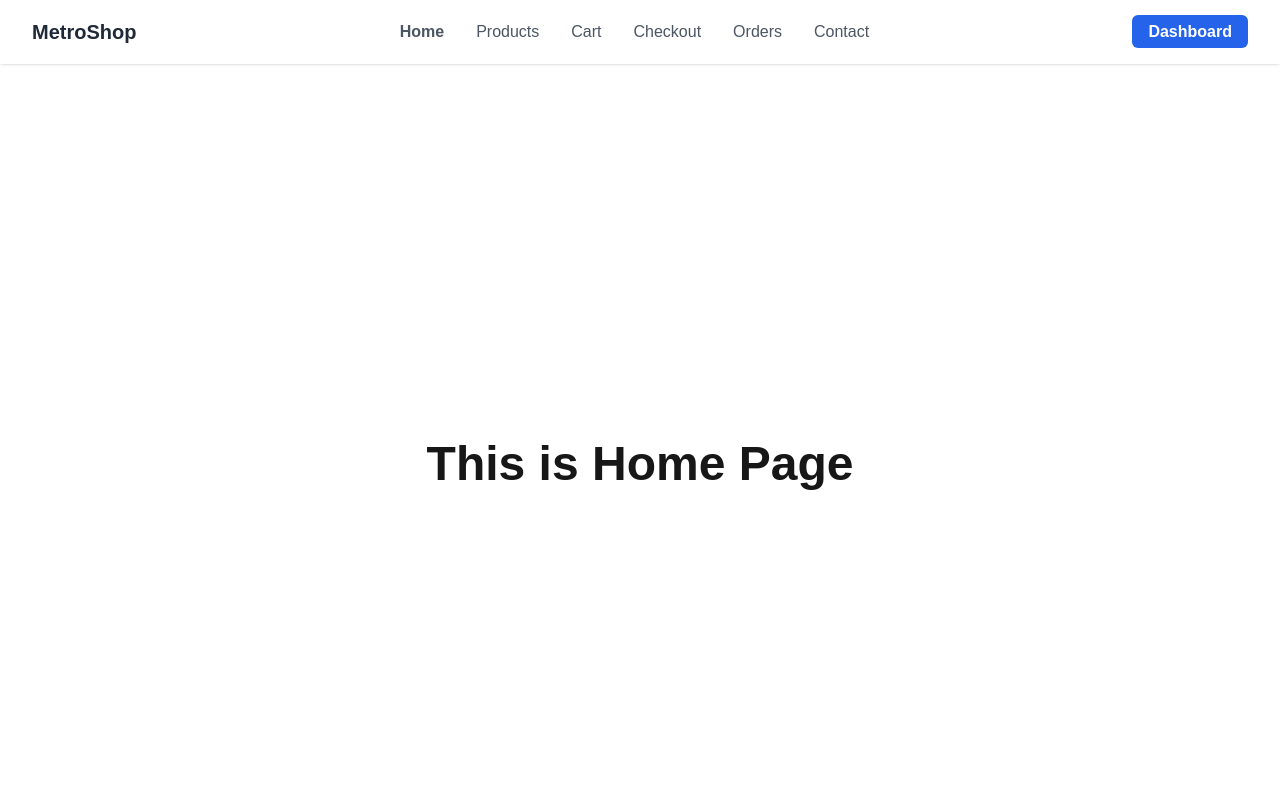
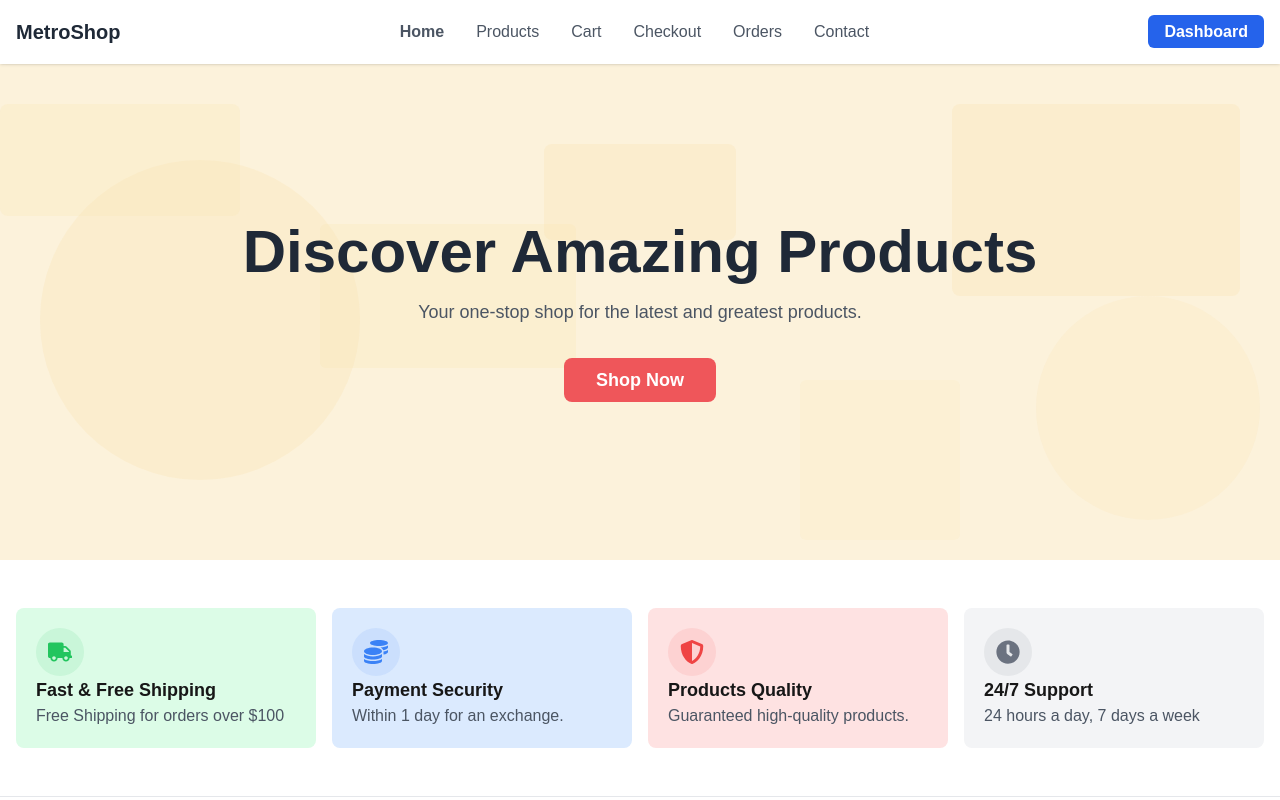
Before and after one commit to mdsejan/MetroShop-client, a Next.js app: page / in a window 1280 px wide. Shown: the top 800 px of the page. Built offline with nearby package versions, Linux system fonts and the light colour scheme.

Commit message:
hero and feature  section

```diff
--- a/src/app/(WithCommonLayout)/page.tsx
+++ b/src/app/(WithCommonLayout)/page.tsx
@@ -1,7 +1,12 @@
+import FeatureSection from "@/components/FeatureSection";
+import HeroSection from "@/components/HeroSection";
+
 const HomePage = () => {
   return (
-    <div className="w-full h-screen flex justify-center items-center">
-      <h2 className="text-3xl md:text-5xl font-bold">This is Home Page</h2>
+    <div>
+      <HeroSection />
+      <FeatureSection />
+      <div className="min-h-[40vh]"></div>
     </div>
   );
 };
--- /dev/null
+++ b/src/components/FeatureSection.tsx
@@ -0,0 +1,81 @@
+import { FaTruck, FaShieldAlt, FaCoins, FaClock } from "react-icons/fa";
+
+const FeatureSection: React.FC = () => {
+  return (
+    <section className="py-12 border-b">
+      <div className="max-w-screen-2xl mx-auto px-4">
+        <div className="grid grid-cols-1 md:grid-cols-2 lg:grid-cols-4 gap-4">
+          {/* Card 1 */}
+          <div className="bg-green-100 border-0 mb-0 rounded-lg">
+            <div className="card-body d-flex items-center gap-3 p-5">
+              <div className="avatar-sm flex-shrink-0">
+                <div className="avatar-title bg-green-500 bg-opacity-10 text-green-500 rounded-full w-12 h-12 flex items-center justify-center text-2xl">
+                  <FaTruck />
+                </div>
+              </div>
+              <div className="flex-grow-1">
+                <h6 className="text-lg font-semibold">Fast & Free Shipping</h6>
+                <p className="text-gray-600 mb-0">
+                  Free Shipping for orders over $100
+                </p>
+              </div>
+            </div>
+          </div>
+
+          {/* Card 2 */}
+          <div className="bg-blue-100 border-0 mb-0 rounded-lg">
+            <div className="card-body d-flex items-center gap-3 p-5">
+              <div className="avatar-sm flex-shrink-0">
+                <div className="avatar-title bg-blue-500 bg-opacity-10 text-blue-500 rounded-full w-12 h-12 flex items-center justify-center text-2xl">
+                  <FaCoins />
+                </div>
+              </div>
+              <div className="flex-grow-1">
+                <h6 className="text-lg font-semibold">Payment Security</h6>
+                <p className="text-gray-600 mb-0">
+                  Within 1 day for an exchange.
+                </p>
+              </div>
+            </div>
+          </div>
+
+          {/* Card 3 */}
+          <div className="bg-red-100 border-0 mb-0 rounded-lg">
+            <div className="card-body d-flex items-center gap-3 p-5">
+              <div className="avatar-sm flex-shrink-0">
+                <div className="avatar-title bg-red-500 bg-opacity-10 text-red-500 rounded-full w-12 h-12 flex items-center justify-center text-2xl">
+                  <FaShieldAlt />
+                </div>
+              </div>
+              <div className="flex-grow-1">
+                <h6 className="text-lg font-semibold">Products Quality</h6>
+                <p className="text-gray-600 mb-0">
+                  Guaranteed high-quality products.
+                </p>
+              </div>
+            </div>
+          </div>
+
+          {/* Card 4 */}
+          <div className="bg-gray-100 border-0 mb-0 rounded-lg">
+            <div className="card-body d-flex items-center gap-3 p-5">
+              <div className="avatar-sm flex-shrink-0">
+                <div className="avatar-title bg-gray-500 bg-opacity-10 text-gray-500 rounded-full w-12 h-12 flex items-center justify-center text-2xl">
+                  <FaClock />
+                </div>
+              </div>
+              <div className="flex-grow-1">
+                <h6 className="text-lg font-semibold">24/7 Support</h6>
+                <p className="text-gray-600 mb-0">
+                  24 hours a day, 7 days a week
+                </p>
+              </div>
+            </div>
+          </div>
+        </div>
+      </div>
+    </section>
+  );
+};
+
+export default FeatureSection;
--- a/src/components/HeroSection.tsx
+++ b/src/components/HeroSection.tsx
@@ -1,29 +1,34 @@
+import Link from "next/link";
+
 const HeroSection: React.FC = () => {
   return (
-    <section
-      className="relative flex flex-col items-center justify-center w-full h-screen bg-cover bg-center"
-      style={{ backgroundImage: "url('/images/hero-background.jpg')" }}
-    >
-      <div className="absolute inset-0 bg-black opacity-50"></div>
-      <div className="z-10 text-center text-white">
-        <h1 className="text-5xl font-bold mb-4">Welcome to MetroShop</h1>
-        <p className="text-lg mb-8">
-          Discover our exclusive collection of premium products tailored for
-          you.
+    <section className="relative bg-[#FCF2DB] py-32 overflow-hidden min-h-[30vh]">
+      {/* Background Shapes */}
+      <div className="absolute inset-0 flex justify-center items-center pointer-events-none">
+        {/* Product-like Shapes */}
+        <div className="bg-[#F7E1B0] rounded-lg absolute w-72 h-48 top-10 right-10 opacity-30"></div>
+        <div className="bg-[#F7E1B0] rounded-full absolute w-80 h-80 bottom-20 left-10 opacity-30"></div>
+        <div className="bg-[#F7E1B0] rounded-md absolute w-64 h-36 top-40 left-1/4 transform rotate-30 opacity-25"></div>
+        <div className="bg-[#F7E1B0] rounded-full absolute w-56 h-56 bottom-10 right-5 opacity-20"></div>
+        <div className="bg-[#F7E1B0] rounded-lg absolute w-48 h-24 top-20 left-1/2 transform -translate-x-1/2 opacity-30"></div>
+        <div className="bg-[#F7E1B0] rounded-md absolute w-40 h-40 bottom-5 right-1/4 opacity-15"></div>
+        <div className="bg-[#F7E1B0] rounded-lg absolute w-60 h-28 top-10 left-0 opacity-25"></div>
+      </div>
+
+      <div className="container mx-auto flex flex-col items-center justify-center text-center px-4 relative z-10 min-h-[30vh]">
+        <h1 className="text-6xl font-bold mb-4 text-gray-800">
+          Discover Amazing Products
+        </h1>
+        <p className="text-lg text-gray-600 mb-8">
+          Your one-stop shop for the latest and greatest products.
         </p>
-        <div className="flex gap-4">
-          <a
+        <div className="flex space-x-4">
+          <Link
             href="/products"
-            className="px-6 py-3 font-semibold text-white bg-blue-600 rounded-md hover:bg-blue-700"
+            className="bg-[#EF565A] hover:bg-[#EA1C21] text-white font-semibold py-2 px-8 rounded-lg transition duration-300 text-lg"
           >
             Shop Now
-          </a>
-          <a
-            href="/about"
-            className="px-6 py-3 font-semibold text-gray-800 bg-white rounded-md hover:bg-gray-100"
-          >
-            Learn More
-          </a>
+          </Link>
         </div>
       </div>
     </section>
--- a/src/components/common/Navbar.tsx
+++ b/src/components/common/Navbar.tsx
@@ -11,8 +11,8 @@ const Navbar: React.FC = () => {
   const isActive = (path: string) => pathname === path;
 
   return (
-    <nav className="bg-white shadow sticky top-0 z-10">
-      <div className="max-w-screen-2xl mx-auto px-4 sm:px-6 lg:px-8">
+    <nav className="bg-white shadow sticky top-0 z-50">
+      <div className="max-w-screen-2xl mx-auto px-4">
         <div className="flex justify-between items-center h-16">
           {/* Logo or Title */}
           <div className="flex-shrink-0">
```
Also changed, not shown: src/components/common/Footer.tsx (+36 -32 lines).
